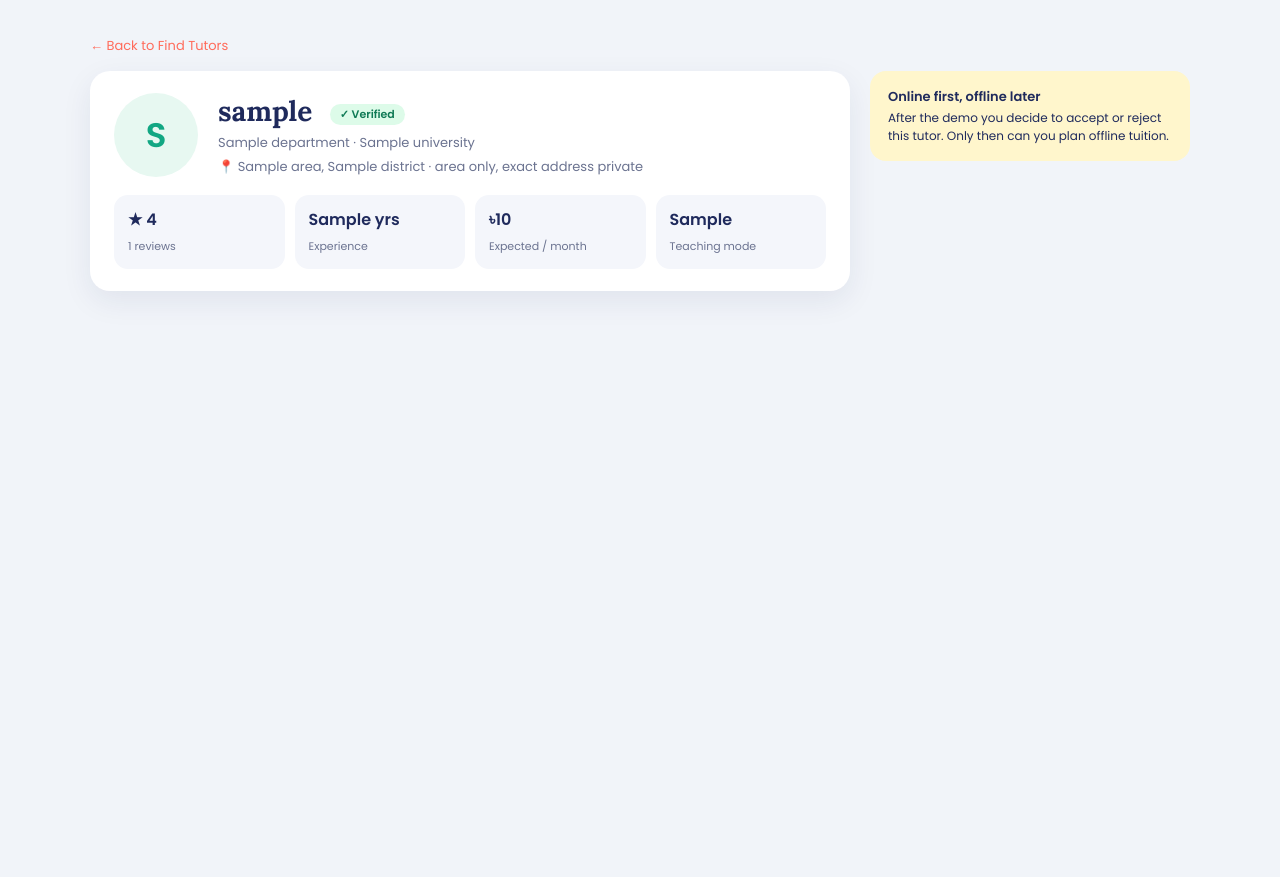
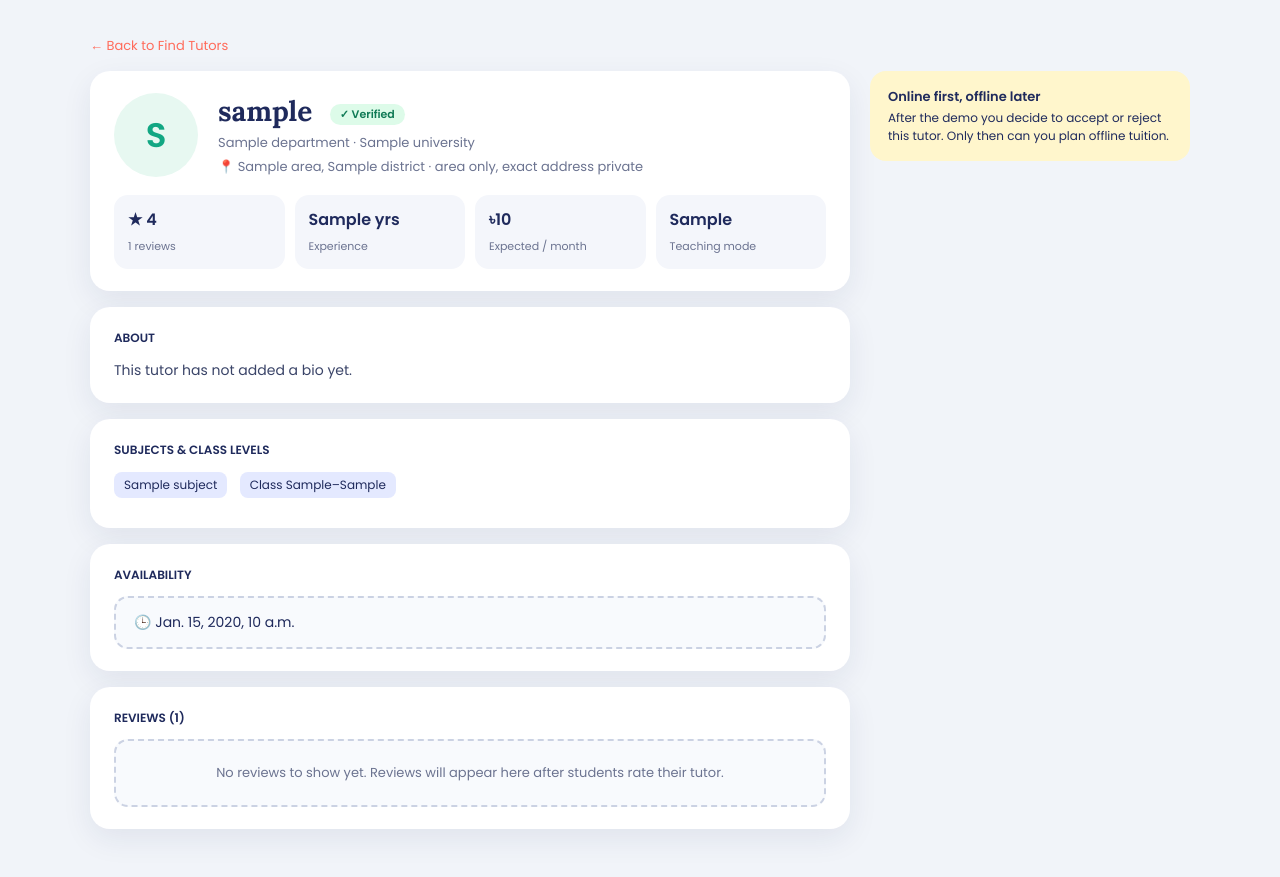
Before and after one commit to ParthoGh09/TutorLink, a Django app: template tutorlink/templates/tutors/tutor_profile.html in a window 1280 px wide. Before the commit the page ends 293 px from the top, so only its background shows below. Run offline with Django 5.2, Linux system fonts and the light colour scheme; the template is opened without the code that fills it: most values are stand-ins (such as "Sample title", 1, 10 or a date in 2020).

Commit message:
Add new cards

```diff
--- a/tutorlink/templates/tutors/tutor_profile.html
+++ b/tutorlink/templates/tutors/tutor_profile.html
@@ -94,7 +94,26 @@
                 </div>
             </div>
 
-            <!-- MORE CARDS -->
+          <div class="card">
+                <h2>About</h2>
+                <div class="text">{{ tutor.user.bio|default:"This tutor has not added a bio yet."|linebreaksbr }}</div>
+            </div>
+
+            <div class="card">
+                <h2>Subjects &amp; class levels</h2>
+                {% for s in tutor.subjects.all %}<span class="chip">{{ s.name }}</span>{% endfor %}
+                <span class="chip">Class {{ tutor.class_from }}–{{ tutor.class_to }}</span>
+            </div>
+
+            <div class="card">
+                <h2>Availability</h2>
+                <div class="box">🕒 {{ tutor.available_time|default:"Not set yet" }}</div>
+            </div>
+
+            <div class="card">
+                <h2>Reviews ({{ tutor.review_count }})</h2>
+                <div class="box empty">No reviews to show yet. Reviews will appear here after students rate their tutor.</div>
+            </div>
 
         </div>
 
```
